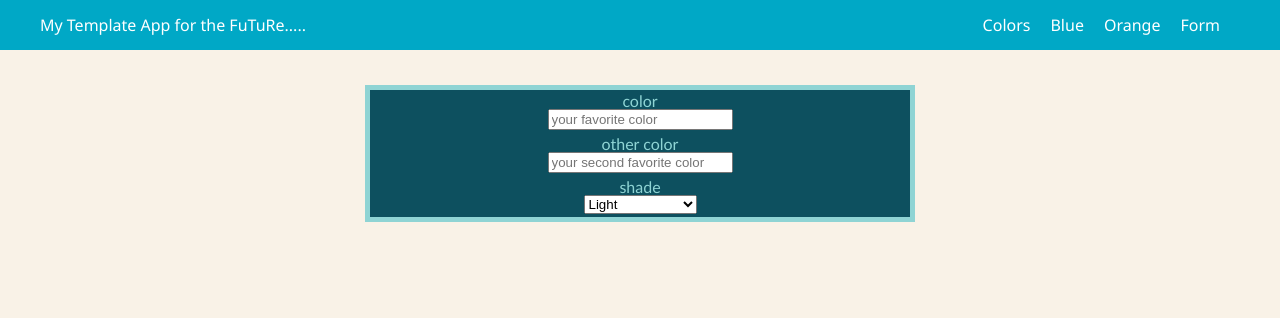
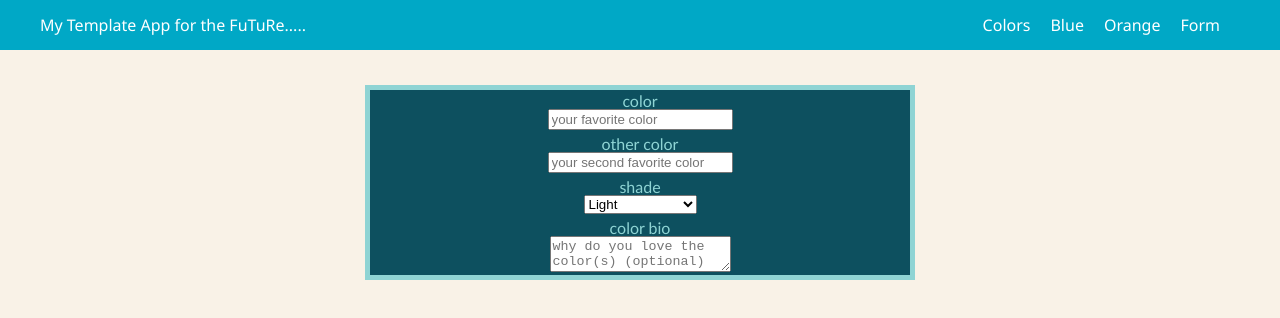
Before and after one commit to amanda-hecht89/custom-form-components, a React app: page /form in a window 1280 px wide. Shown: the top 318 px of the page. Built offline with nearby package versions, Linux system fonts and the light colour scheme.

Commit message:
test box works

```diff
--- a/src/components/Forms/FormControl.jsx
+++ b/src/components/Forms/FormControl.jsx
@@ -29,3 +29,11 @@ export function SelectControl({ label, children, placeholder, ...rest }) {
     </FormControl>
   );
 }
+
+export function TextAreaControl({ label, ...rest }) {
+  return (
+    <FormControl label={label}>
+      <textarea {...rest}/>
+    </FormControl>
+  );
+}
--- a/src/components/Forms/FormLayout.jsx
+++ b/src/components/Forms/FormLayout.jsx
@@ -1,5 +1,5 @@
 import styles from './FormLayout.css';
-import { InputControl, SelectControl } from './FormControl.jsx';
+import { InputControl, SelectControl, TextAreaControl } from './FormControl.jsx';
 
 export default function Form() {
   return (
@@ -20,6 +20,9 @@ export default function Form() {
             <option value="3">Pastel</option>
           </SelectControl>
 
+          <TextAreaControl  label="color bio" name="bio"
+            placeholder="why do you love the color(s) (optional)"/>
+
         </form>
       </div>
     </div>
```
